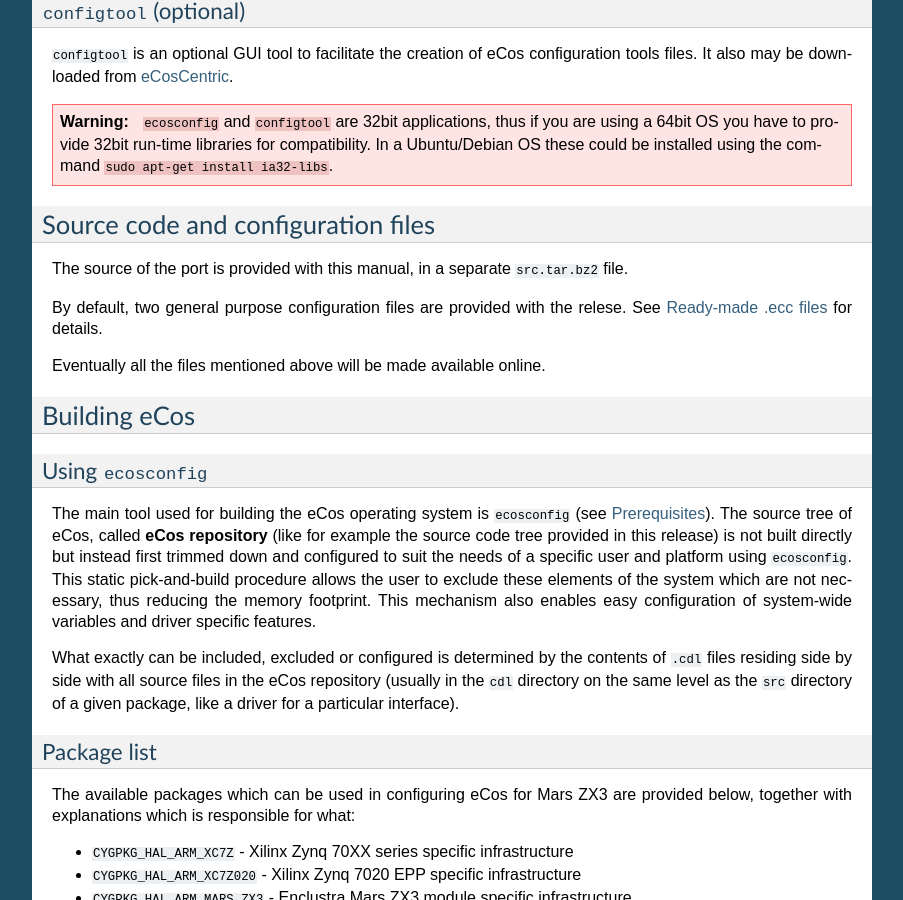
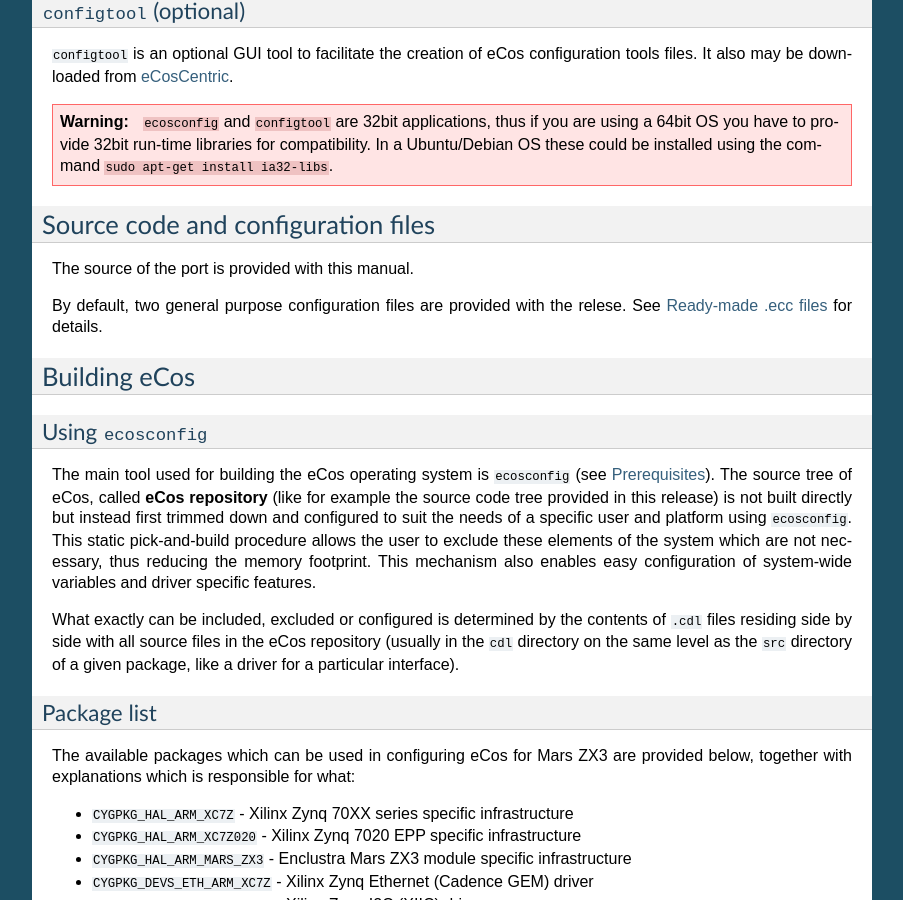
Before and after one commit to antmicro/ecos-mars-zx3, a Sphinx documentation site: the page built from doc/source/introduction.rst, in a window 1280 px wide and 900 px high, scrolled down 1714 px. Shown: the whole window, without its empty margins (198-1101 px from the left). Built offline with Sphinx 7.4.7, drawn with Linux system fonts in a browser that asks for light colours.

Commit message:
Fixed some more inconsistencies, courtesy of Krzysztof Kołek

```diff
--- a/doc/source/introduction.rst
+++ b/doc/source/introduction.rst
@@ -88,11 +88,9 @@ For Gentoo platforms the package is named ``dev-lang/tcl``, you can install it u
 Source code and configuration files
 -----------------------------------
 
-The source of the port is provided with this manual, in a separate :file:`src.tar.bz2` file.
+The source of the port is provided with this manual.
 
 By default, two general purpose configuration files are provided with the relese. See :ref:`ready-made` for details.
-
-Eventually all the files mentioned above will be made available online.
 
 Building eCos
 -------------
```
